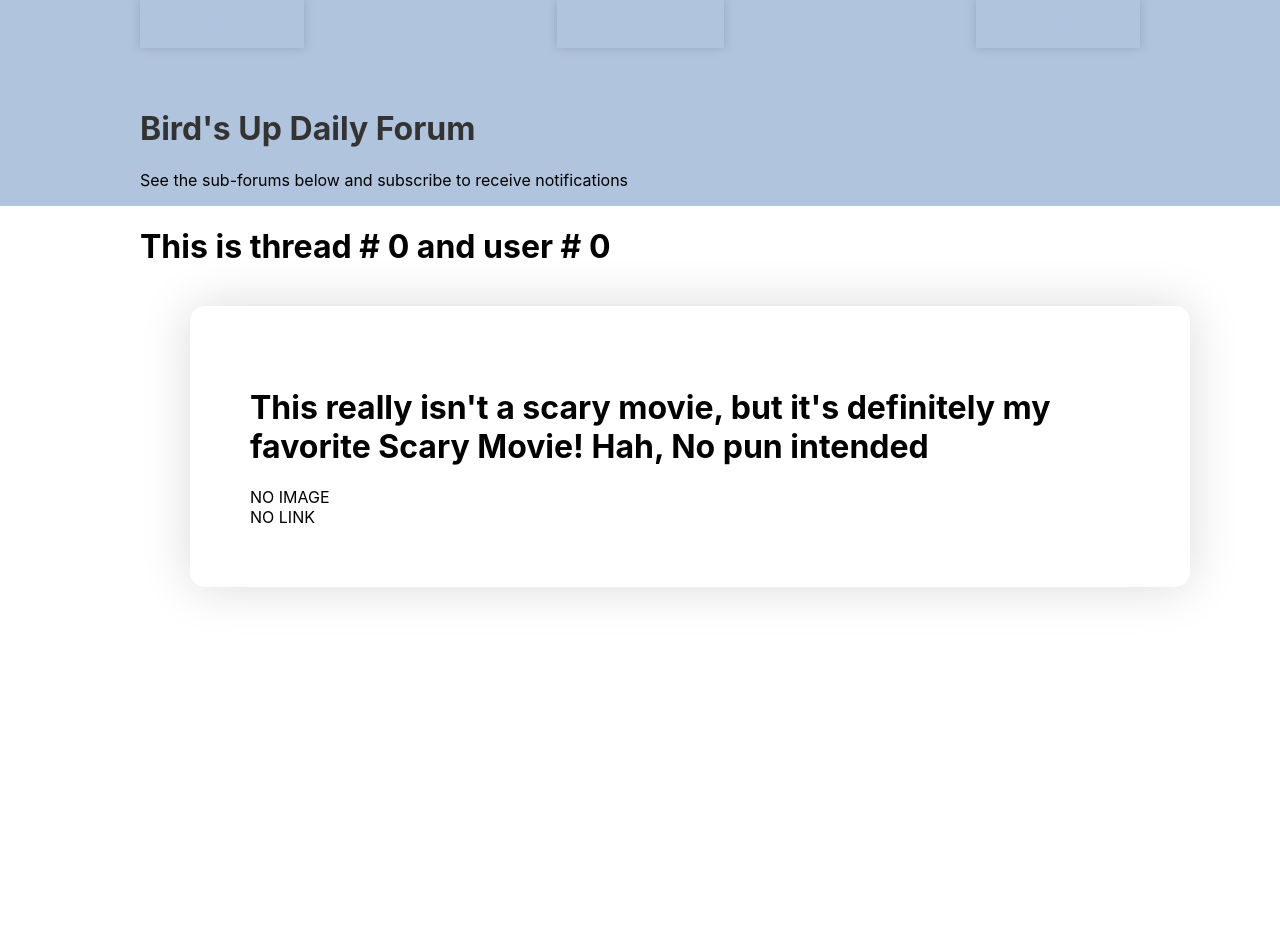
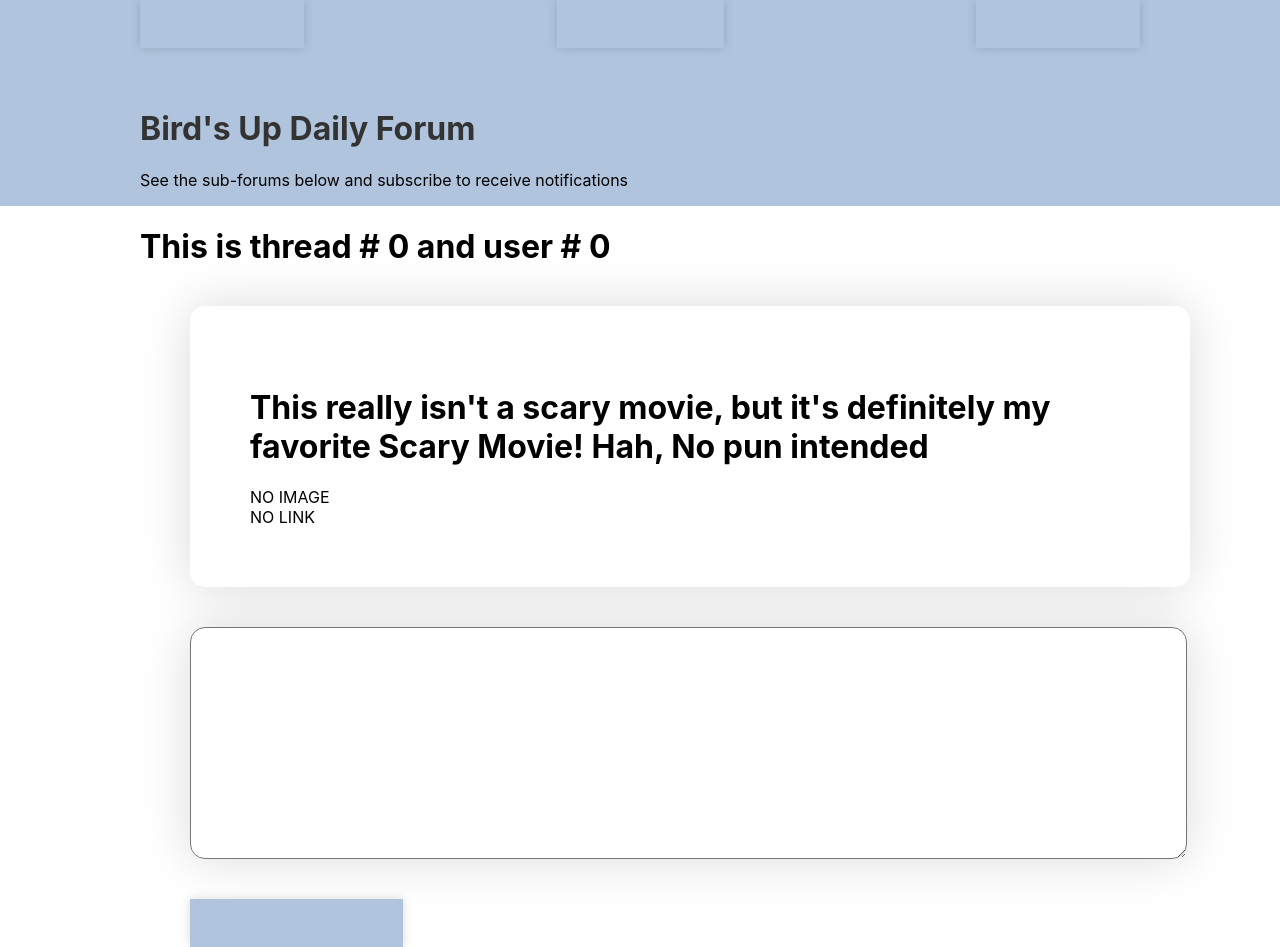
Before and after one commit to takingupspace/InternetForum, a React (Create React App) app in the folder client/: page /discussion/0/0 in a window 1280 px wide. Before the commit the page ends 800 px from the top, so only its background shows below. Built offline with nearby package versions, Linux system fonts and the light colour scheme.

Commit message:
added-text-area-for-user-posting

```diff
--- a/client/src/components/UserThreads.js
+++ b/client/src/components/UserThreads.js
@@ -1,4 +1,7 @@
+import { StyledBoard } from "./styles/Board.styled";
+import { StyledButton } from "./styles/Button.styled";
 import { StyledUserThread } from "./styles/Thread.styled";
+import TextArea from "./TextArea";
 
 export default function UserThreads({
     item:
@@ -9,6 +12,7 @@ export default function UserThreads({
     }
 }){
     return(
+        <>
         <StyledUserThread>
             <div>
                 <h1>{subject}</h1>
@@ -20,5 +24,11 @@ export default function UserThreads({
                 </div>
             </div>
         </StyledUserThread>
+        <div>
+        <TextArea>
+        </TextArea>
+        <StyledButton>Submit Post</StyledButton>
+        </div>
+        </>
     )
 }
--- a/client/src/components/styles/TextArea.styled.js
+++ b/client/src/components/styles/TextArea.styled.js
@@ -1,9 +1,22 @@
 import styled from 'styled-components'
 
 export const StyledTextArea = styled.textarea`
-    display : flex;
+    display: flex;
     align-items: center;
-    backgorund-color: #fff;
+    background-color: #fff;
     border-radius: 15px;
-    box-shadow: 0 0 50px rgba(0, 0, 0, 0 0.15);
+    box-shadow: 0 0 50px rgba(0, 0, 0, 0.15);
+    margin: 40px 0;
+    padding: 100px;
+    padding-left: 720px;
+
+    flex-direction: ${({layout}) => layout || 'row'};
+
+    img{
+        width: 80%;
+    }
+
+    @media(max-width: ${({theme}) => theme.mobile}){
+        flex-direction: column;
+    }
 `
```
